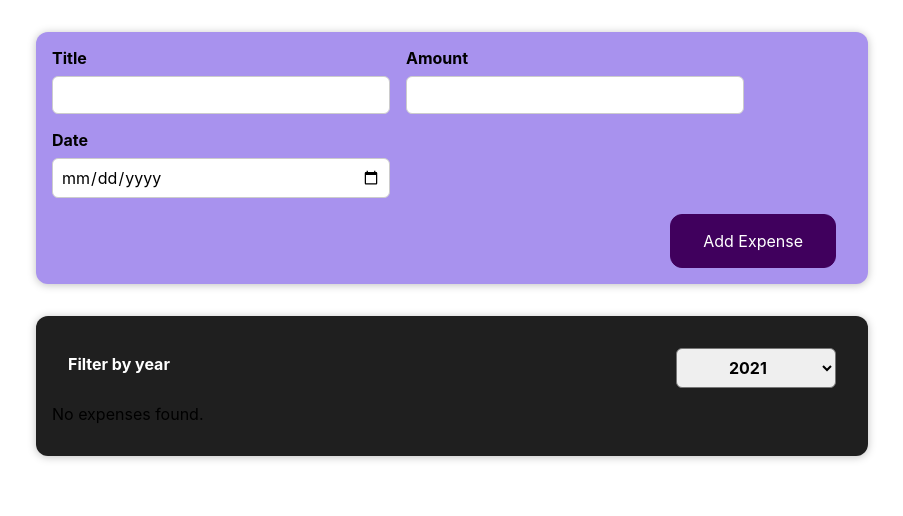
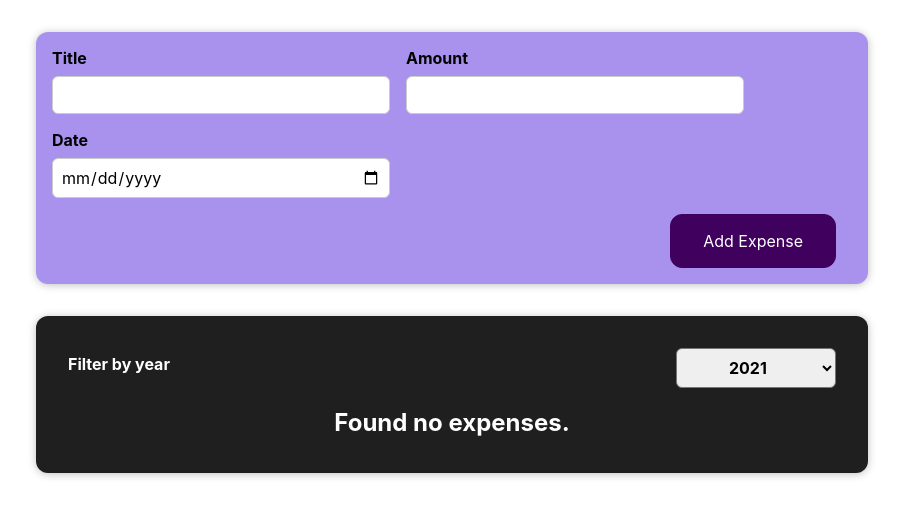
Before and after one commit to franco148/reactjs-examples, a React (Create React App) app in the folder expenses-tracker-v1/: page / in a window 1280 px wide. Shown: the top 516 px of the page, without its empty margins (188-1091 px from the left). Built offline with nearby package versions, Linux system fonts and the light colour scheme.

Commit message:
Section4-ReactState-WorkingWithEvents: Adding conditional return statements

```diff
--- a/expenses-tracker-v1/src/components/Expenses/ExpenseItem.js
+++ b/expenses-tracker-v1/src/components/Expenses/ExpenseItem.js
@@ -4,6 +4,7 @@
 
 function ExpenseItem(props) {
   return (
+    <li>
       <Card className="expense-item">
         <ExpenseDate date={props.date} />
         <div className="expense-item__description">
@@ -11,6 +12,7 @@
           <div className="expense-item__price">${props.amount}</div>
         </div>
       </Card>
+    </li>
   );
 }
 
--- a/expenses-tracker-v1/src/components/Expenses/Expenses.js
+++ b/expenses-tracker-v1/src/components/Expenses/Expenses.js
@@ -1,8 +1,8 @@
 import { useState } from "react";
 
-import ExpenseItem from "./ExpenseItem";
 import Card from "../UI/Card";
 import ExpenseFilter from "../ExpenseFilter/ExpenseFilter";
+import ExpenseList from "./ExpensesList";
 
 import "./Expenses.css";
 
@@ -23,20 +23,6 @@
     // });
   };
 
-  let expensesContent = <p>No expenses found.</p>;
-  if (filteredExpenses.length > 0) {
-    expensesContent = filteredExpenses.map((expense) => {
-      return (
-        <ExpenseItem
-          key={expense.id}
-          title={expense.title}
-          amount={expense.amount}
-          date={expense.date}
-        />
-      );
-    });
-  }
-
   return (
     <Card className="expenses">
       <ExpenseFilter
@@ -56,9 +42,9 @@
         //     />
         //   );
         // })
-
-        expensesContent
+        // expensesContent
       }
+      <ExpenseList expenses={filteredExpenses} />
     </Card>
   );
 }
--- /dev/null
+++ b/expenses-tracker-v1/src/components/Expenses/ExpensesList.css
@@ -0,0 +1,9 @@
+.expenses-list {
+  list-style: none;
+  padding: 0;
+}
+
+.expenses-list__fallback {
+  color: white;
+  text-align: center;
+}
--- /dev/null
+++ b/expenses-tracker-v1/src/components/Expenses/ExpensesList.js
@@ -0,0 +1,26 @@
+import ExpenseItem from "./ExpenseItem";
+
+import "./ExpensesList.css";
+
+const ExpenseList = (props) => {
+  if (props.expenses.length === 0) {
+    return <h2 className="expenses-list__fallback">Found no expenses.</h2>;
+  }
+
+  return (
+    <ul className="expenses-list">
+      {props.expenses.map((expense) => {
+        return (
+          <ExpenseItem
+            key={expense.id}
+            title={expense.title}
+            amount={expense.amount}
+            date={expense.date}
+          />
+        );
+      })}
+    </ul>
+  );
+};
+
+export default ExpenseList;
```
Lines whose indentation alone changed are shown as unchanged.
